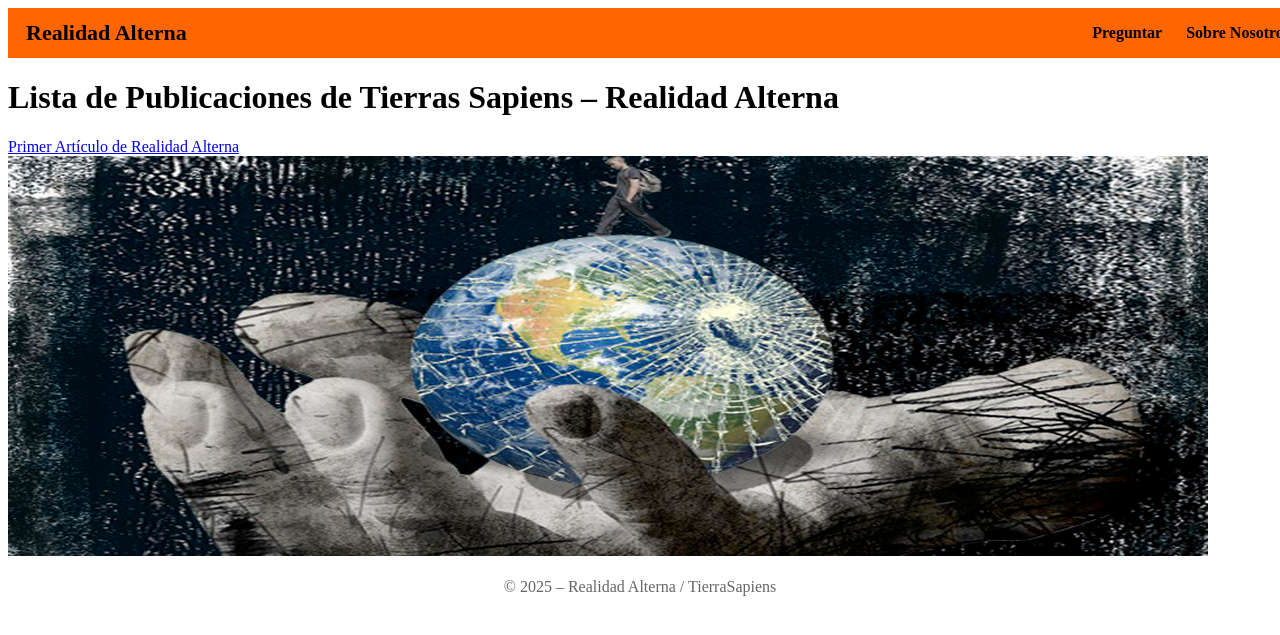
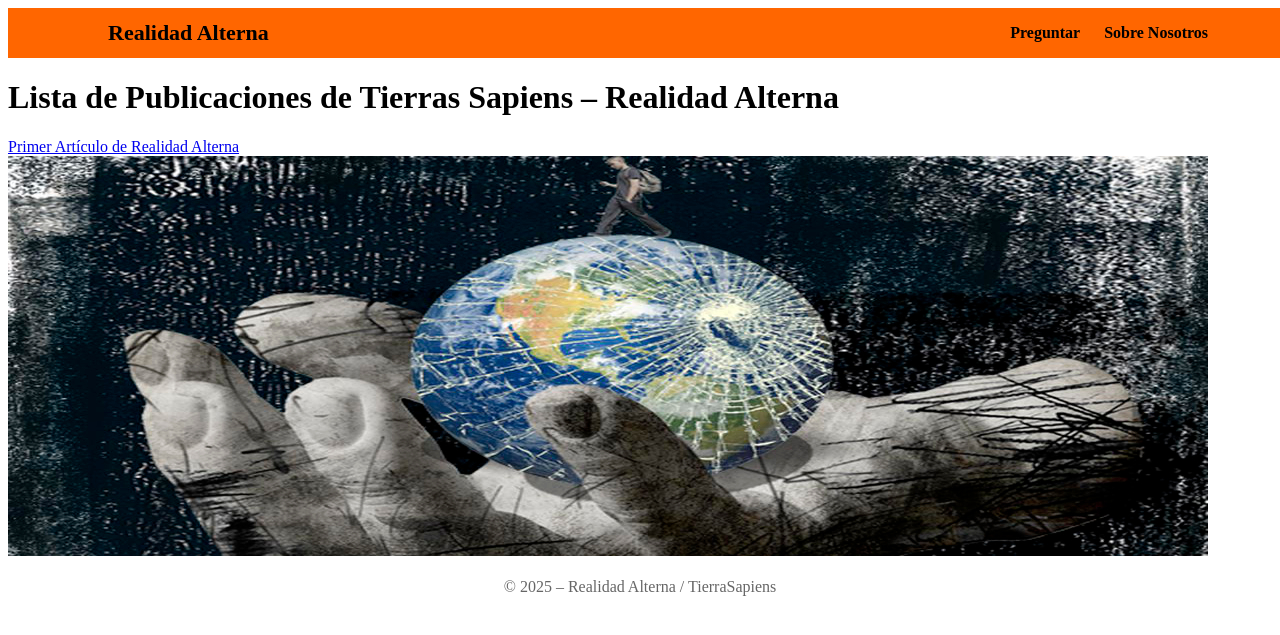
Before and after one commit to TierraSapiens/RealidadAlterna, a Jekyll site: the page built from index.md, in a window 1280 px wide. Shown: the top 635 px of the page. Built offline with Jekyll 4.4.1, drawn with Linux system fonts in a browser that asks for light colours.

Commit message:
Correcion detalles

```diff
--- a/_layouts/default.html
+++ b/_layouts/default.html
@@ -12,12 +12,14 @@
 
 <header>
   <div class="topbar">
-    <a href="/" class="logo">Realidad Alterna</a>
+    <div class="inner">
+      <a href="/RealidadAlterna/" class="logo">Realidad Alterna</a>
 
-    <nav class="menu">
-      <a href="/RealidadAlterna/preguntar.html">Preguntar</a>
-      <a href="/RealidadAlterna/sobre-nosotros.html">Sobre Nosotros</a>
-    </nav>
+      <nav class="menu">
+        <a href="/RealidadAlterna/preguntar.html">Preguntar</a>
+        <a href="/RealidadAlterna/sobre-nosotros.html">Sobre Nosotros</a>
+      </nav>
+    </div>
   </div>
 </header>
 
```
Also changed, not shown: _includes/header.html (line endings or trailing spaces).
